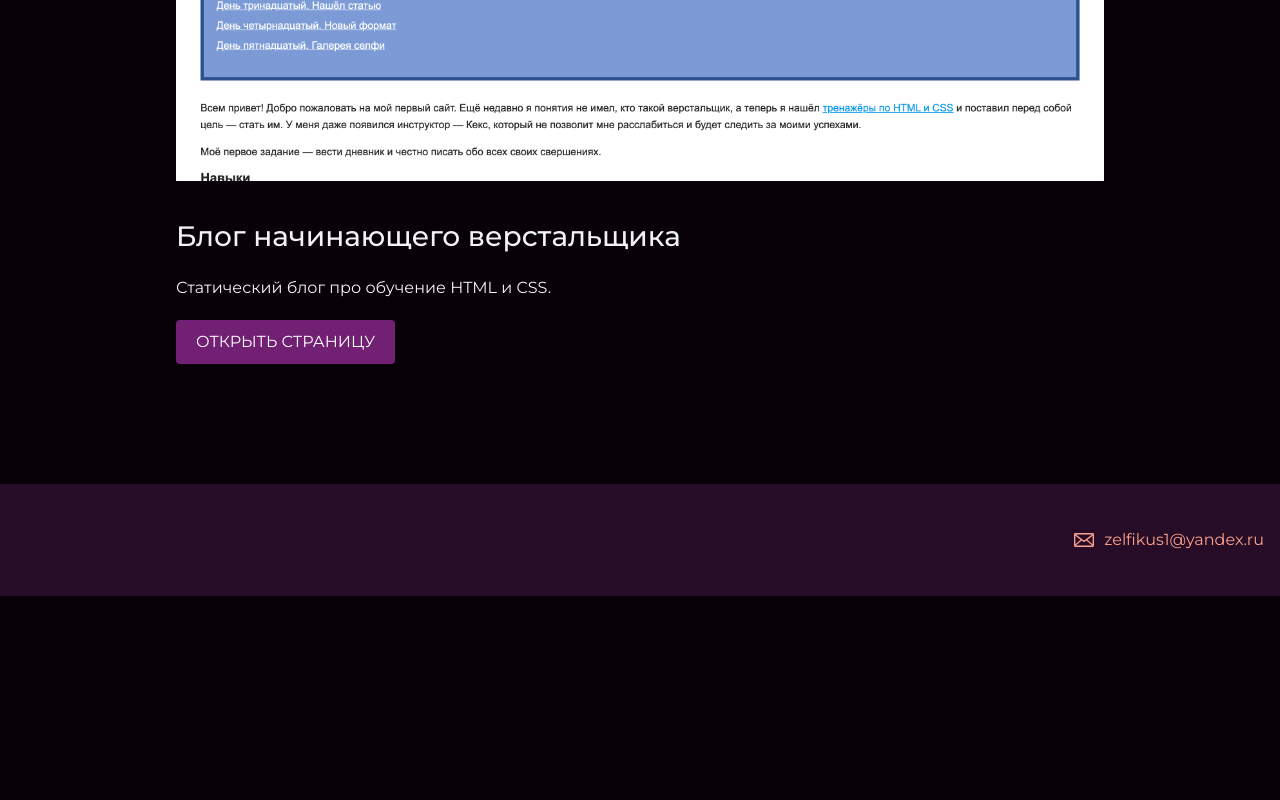
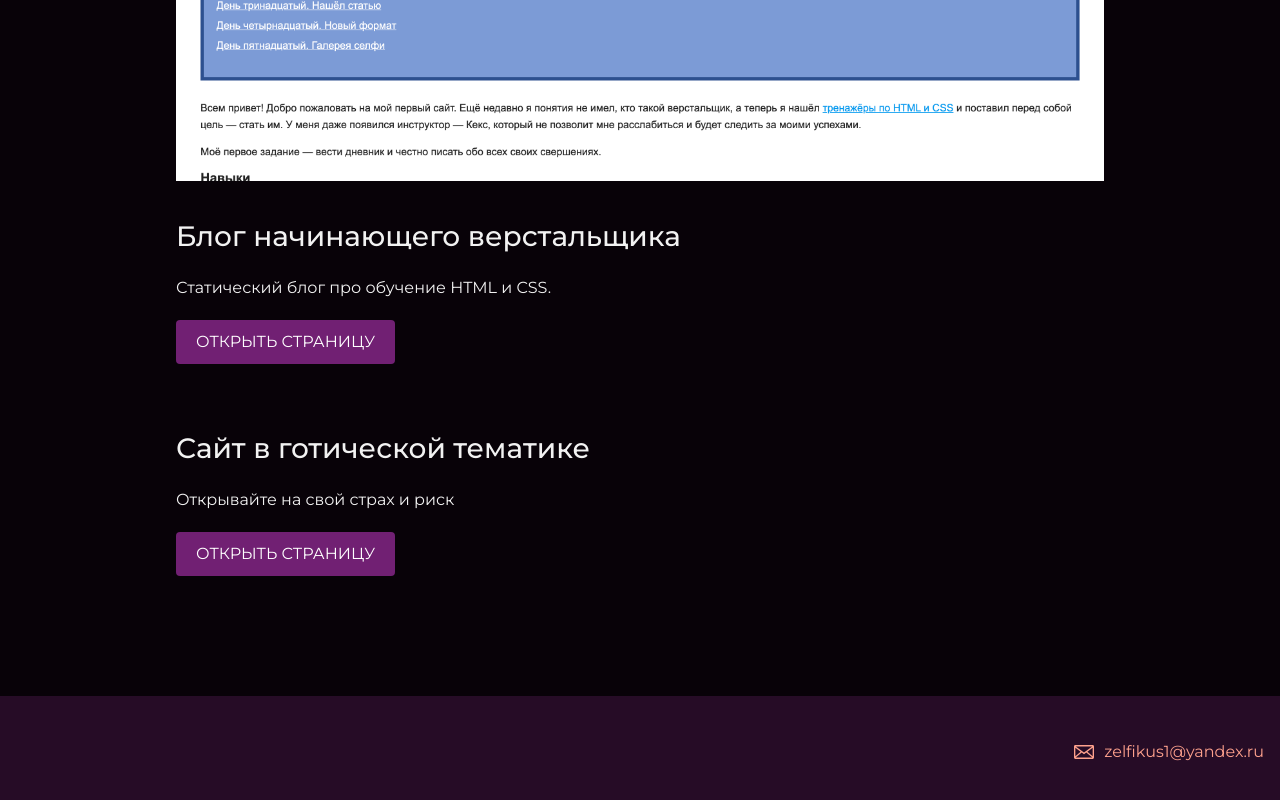
Before and after one commit to Betatrip/my-site, a plain HTML site: page index.html in a window 1280 px wide. Shown: the part 2868-3668 px from the top of the page. Before the commit the page ends 3464 px from the top, so only its background shows below. Drawn offline with Linux system fonts and the light colour scheme; a script that the page names is missing.

Commit message:
Add files via upload

```diff
--- a/index.html
+++ b/index.html
@@ -57,6 +57,12 @@
         <p>Статический блог про обучение HTML и CSS.</p>
         <a class="button" href="source/project2/index.html">Открыть страницу</a>
       </div>
+      <br><br>
+      <div class="container">
+        <h3>Сайт в готической тематике</h3>
+        <p>Открывайте на свой страх и риск</p>
+        <a class="button" href="source/gothic-like-site/index.html">Открыть страницу</a>
+      </div>
     </section>
 
     <footer class="page-footer">
```
